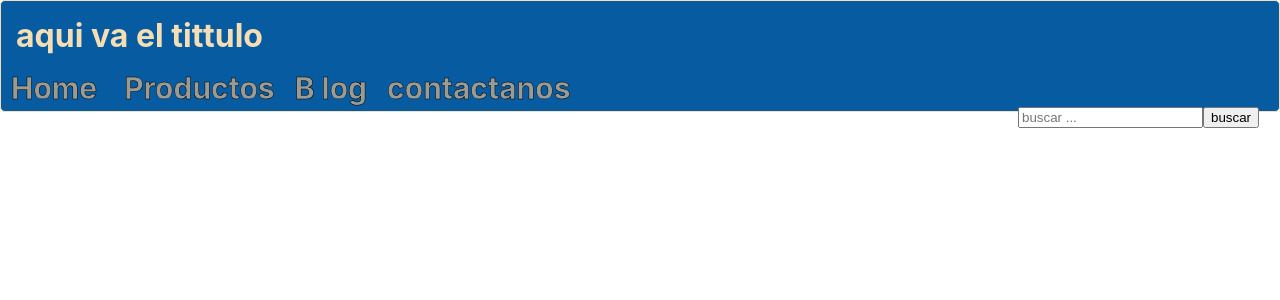
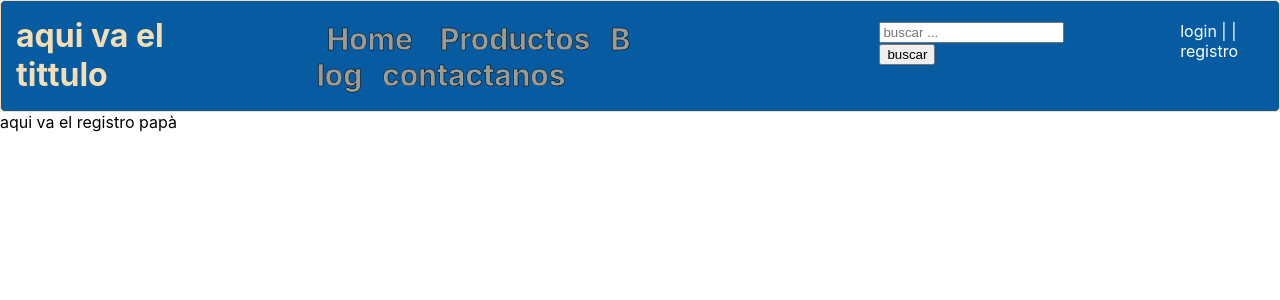
Before and after one commit to Gross-Franco/E-Commerce, a React (Create React App) app in the folder client/: page /registro in a window 1280 px wide. Shown: the top 300 px of the page. Built offline with nearby package versions, Linux system fonts and the light colour scheme.

Commit message:
se agregaron los botones de login y registro y se modifico algo de css

```diff
--- a/client/src/App.js
+++ b/client/src/App.js
@@ -7,6 +7,8 @@ import Home from './containers/Home';
 import Productos from './containers/Productos';
 import Blog from './containers/Blog';
 import Contactar from './containers/Contactar';
+import Registro from './containers/Registro';
+import Login from './containers/Login';
 
 function App() {
 
@@ -18,6 +20,8 @@ function App() {
         <Route exact path="/productos" element={<Productos/>} />
         <Route exact path="/blog" element={<Blog/>} />
         <Route exact path="/contactar" element={<Contactar/>} />
+        <Route exact path="/registro" element={<Registro/>} />
+        <Route exact path="/login" element={<Login/>} />
       </Routes>
     </div>
   );
--- a/client/src/components/SearchBar.js
+++ b/client/src/components/SearchBar.js
@@ -1,13 +1,17 @@
 import React from "react";
 import './estilos/searchBar.css'
 export default function SearchBar(){
+    const [busqueda, setBusqueda] = React.useState('');
 
     return(
         <div className="busqueda">
             <form onSubmit={e=>{
                 e.preventDefault()
+                alert(busqueda);
             }}>
-                <input type='text' placeholder="buscar ..."/>
+                <input type='text' placeholder="buscar ..."
+                    onChange={e=>setBusqueda(e.target.value)}
+                />
                 <input type='submit' value='buscar'/>
             </form>
         </div>
--- /dev/null
+++ b/client/src/containers/Login.jsx
@@ -0,0 +1,10 @@
+import React from "react";
+
+export default function Login(){
+
+    return(
+        <div>
+            aqui va el login
+        </div>
+    )
+}
--- a/client/src/containers/NavBar.jsx
+++ b/client/src/containers/NavBar.jsx
@@ -1,15 +1,25 @@
 import React from "react";
+import { Link } from "react-router-dom";
 import SearchBar from "../components/SearchBar";
 import Rutas from "../components/Rutas";
 import './estilos/navBar.css'
 
-export default function NavBar(){
+export default function NavBar() {
 
-    return(
+    return (
         <div className="navbar">
             <h1>aqui va el tittulo</h1>
-            <Rutas/>
-            <SearchBar/>
+            <Rutas />
+            <SearchBar />
+            <div>
+                <Link to="/login" style={{ textDecoration: 'none', color: 'white' }}>
+                    <span>login | </span>
+                </Link>
+                <Link to="/registro" style={{ textDecoration: 'none', color: 'white' }}>
+                    <span>| registro</span>
+                </Link>
+
+            </div>
         </div>
     )
 }
--- /dev/null
+++ b/client/src/containers/Registro.jsx
@@ -0,0 +1,10 @@
+import React from "react";
+
+export default function Registro(){
+
+    return(
+        <div>
+            aqui va el registro papà
+        </div>
+    )
+}
--- a/client/src/containers/estilos/navBar.css
+++ b/client/src/containers/estilos/navBar.css
@@ -4,7 +4,7 @@
 } */
 
 .navbar{
-    display: flexbox;
+    display: flex;
     height: 110px;
     margin: 0;
     border:solid 1px;
@@ -16,3 +16,8 @@
 .navbar h1{
     margin: 15px;
 }
+
+.navbar div{
+    margin-left: 80px;
+    padding-top: 20px;
+}
--- /dev/null
+++ b/client/src/services/index.js
@@ -0,0 +1,5 @@
+
+// Nota: esto solo esta de ejemplo para la consulda a la base de datos
+export async function getDiets(){
+    return await axios.get('http://localhost:3001/types');
+}
```
